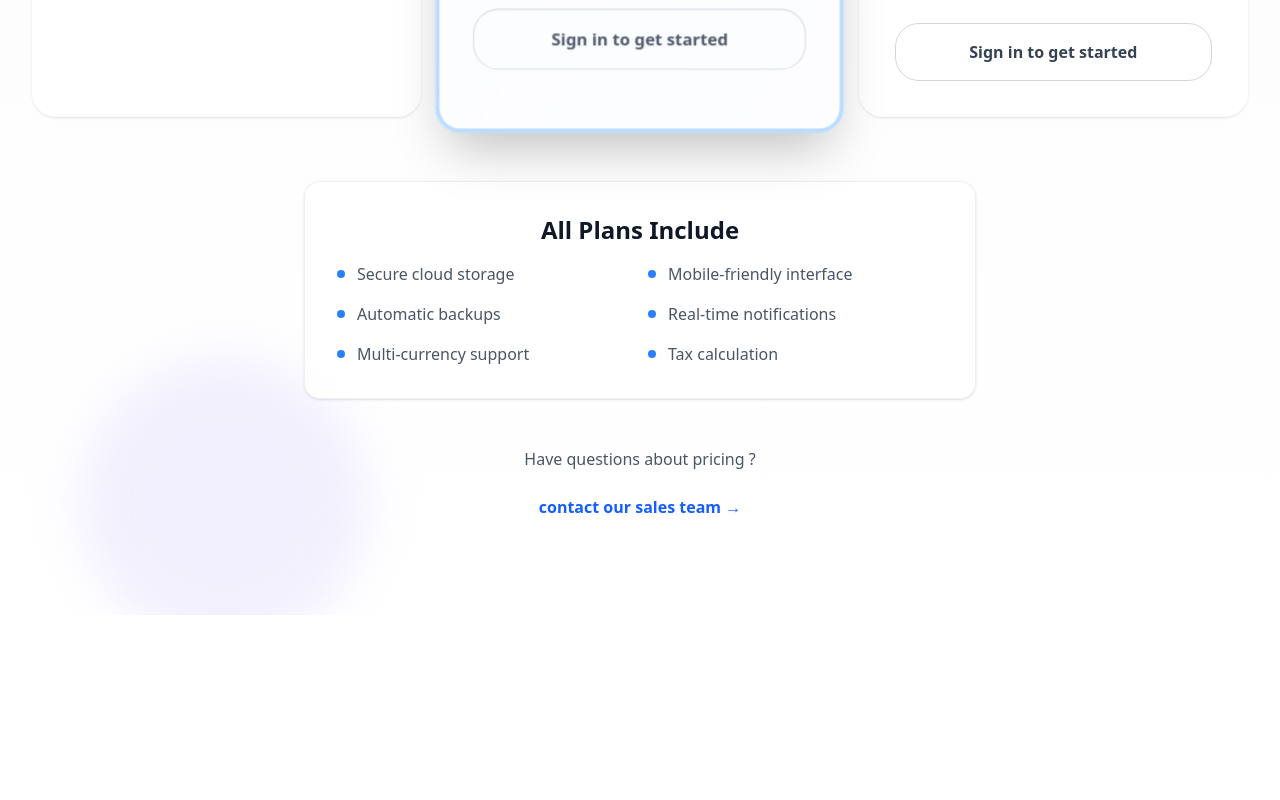
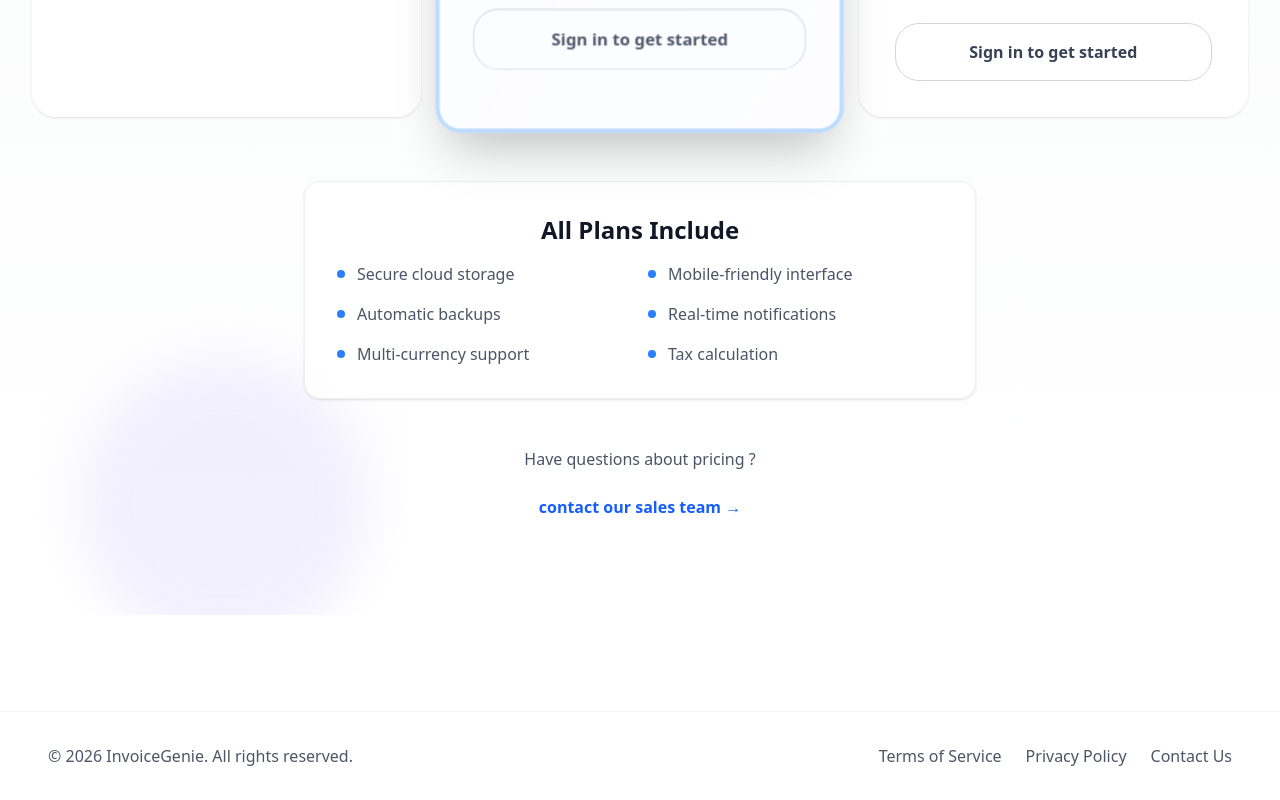
Before and after one commit to srajalingam/MERN-InvoiceGenerationAI, a React (Vite) app in the folder frontend/: page / in a window 1280 px wide. Shown: the part 2895-3695 px from the top of the page. Before the commit the page ends 3510 px from the top, so only its background shows below. Built offline with nearby package versions, Linux system fonts and the light colour scheme; no server answers.

Commit message:
footer created

```diff
--- /dev/null
+++ b/frontend/src/components/Footer.tsx
@@ -0,0 +1,27 @@
+import React from "react";
+import { footerStyles } from "../assets/dummyStyles";
+
+function Footer() {
+  return (
+    <footer className={footerStyles.footer}>
+      <div className={footerStyles.container}>
+        <div className={footerStyles.copyright}>
+          &copy; {new Date().getFullYear()} InvoiceGenie. All rights reserved.
+        </div>
+        <div className={footerStyles.links}>
+          <a href="/terms" className={footerStyles.link}>
+            Terms of Service
+          </a>
+          <a href="/privacy" className={footerStyles.link}>
+            Privacy Policy
+          </a>
+          <a href="/contact" className={footerStyles.link}>
+            Contact Us
+          </a>
+        </div>
+      </div>
+    </footer>
+  );
+}
+
+export default Footer;
--- a/frontend/src/pages/Home.tsx
+++ b/frontend/src/pages/Home.tsx
@@ -3,6 +3,7 @@
 import Hero from './Hero'
 import Feature from '../components/Feature'
 import Pricing from '../components/Pricing'
+import Footer from '../components/Footer'
 
 function Home() {
   return (
@@ -15,6 +16,7 @@
           </div>
           <Pricing />
         </main>
+        <Footer />
     </div>
   )
 }
```
